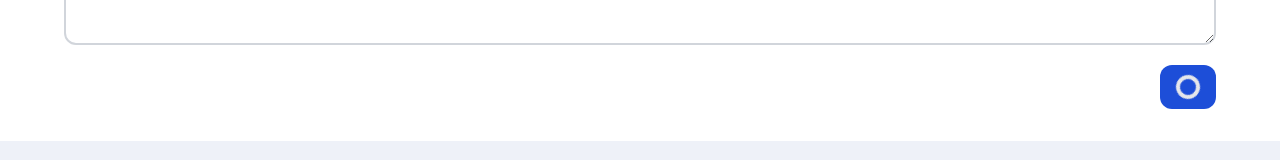
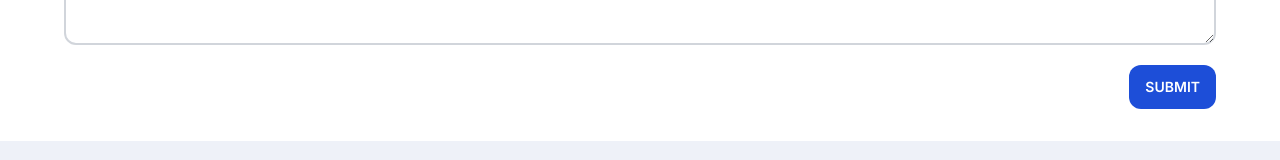
Before and after one commit to blade-01/vueboost, a Vue app: page /about in a window 1280 px wide. Shown: the part 699-859 px from the top of the page. Built offline with nearby package versions, Linux system fonts and the light colour scheme; what tw-elements, vue3-lazy would draw is missing.

Commit message:
Re-Update: added spinner style

```diff
--- a/src/components/buttons/BaseSubmitBtn.vue
+++ b/src/components/buttons/BaseSubmitBtn.vue
@@ -1,13 +1,13 @@
 <template>
   <button class="btn flex justify-center items-center">
-    <div class="spinner-border animate-spin inline-block w-6 h-6 border-4 rounded-full" v-if="!isLoading"></div>
-    <!-- <span class="space-x-3" v-else>
+    <div class="spinner-border animate-spin inline-block w-6 h-6 border-4 rounded-full" v-if="isLoading"></div>
+    <span class="space-x-3" v-else>
       <span>{{ label }}</span>
       <span
         class="mdi mdi-chevron-down text-base font-bold"
         v-if="label === 'load more'"
       ></span>
-    </span> -->
+    </span>
   </button>
 </template>
 
```
